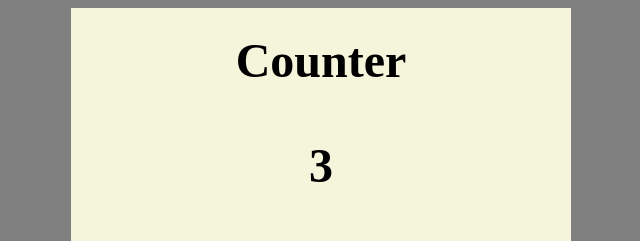
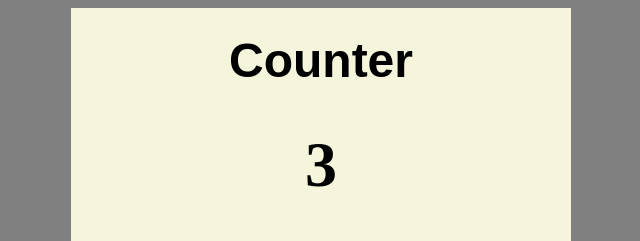
Before and after one commit to nkcelll/Counter-, a plain HTML site: page index.html in a window 1280 px wide. Shown: the top 241 px of the page, without its empty margins (319-959 px from the left). Drawn offline with Linux system fonts and the light colour scheme.

Commit message:
CSS updatet display

```diff
--- a/style.css
+++ b/style.css
@@ -6,7 +6,7 @@ body {
     display: flex;
     /* background-color: red; */
     justify-content: center;
-    height: 250px;
+    height: 300px;
 
 }
 
@@ -23,10 +23,21 @@ body {
     height: 300px;
 }
 
-h1 {
-    margin: 25px 0;
+
+
+.text {
+    margin: 0;
+    margin-top: 25px;
     font-size: 3rem;
-    gap: 10px;
+    font-weight: bold;
+    font-family: Arial, Helvetica, sans-serif;
+}
+.number {
+
+    margin: 40px 0 20px 0;
+    font-size: 4rem;
+    font-weight: bold;
+
 }
 
 
```
